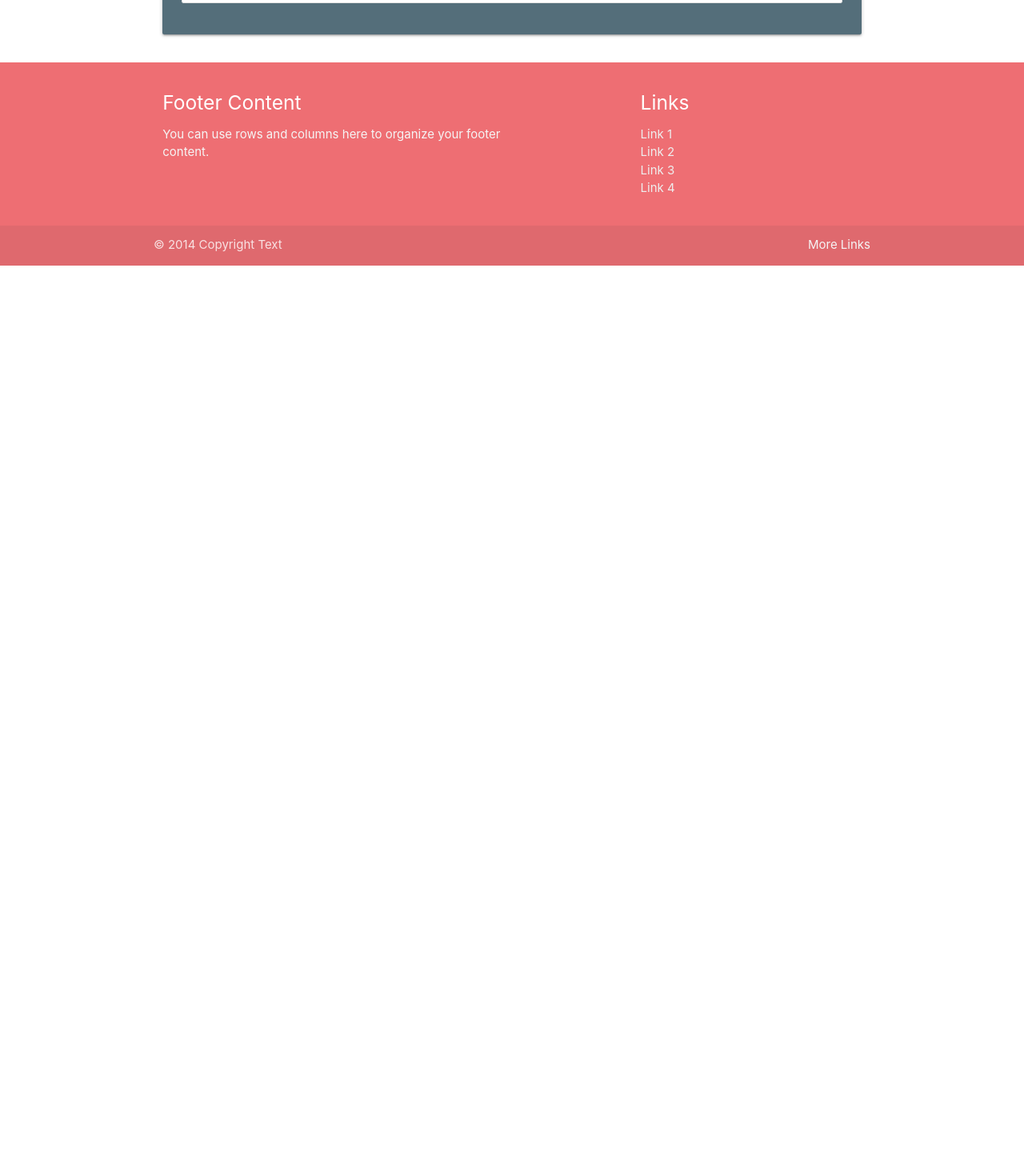
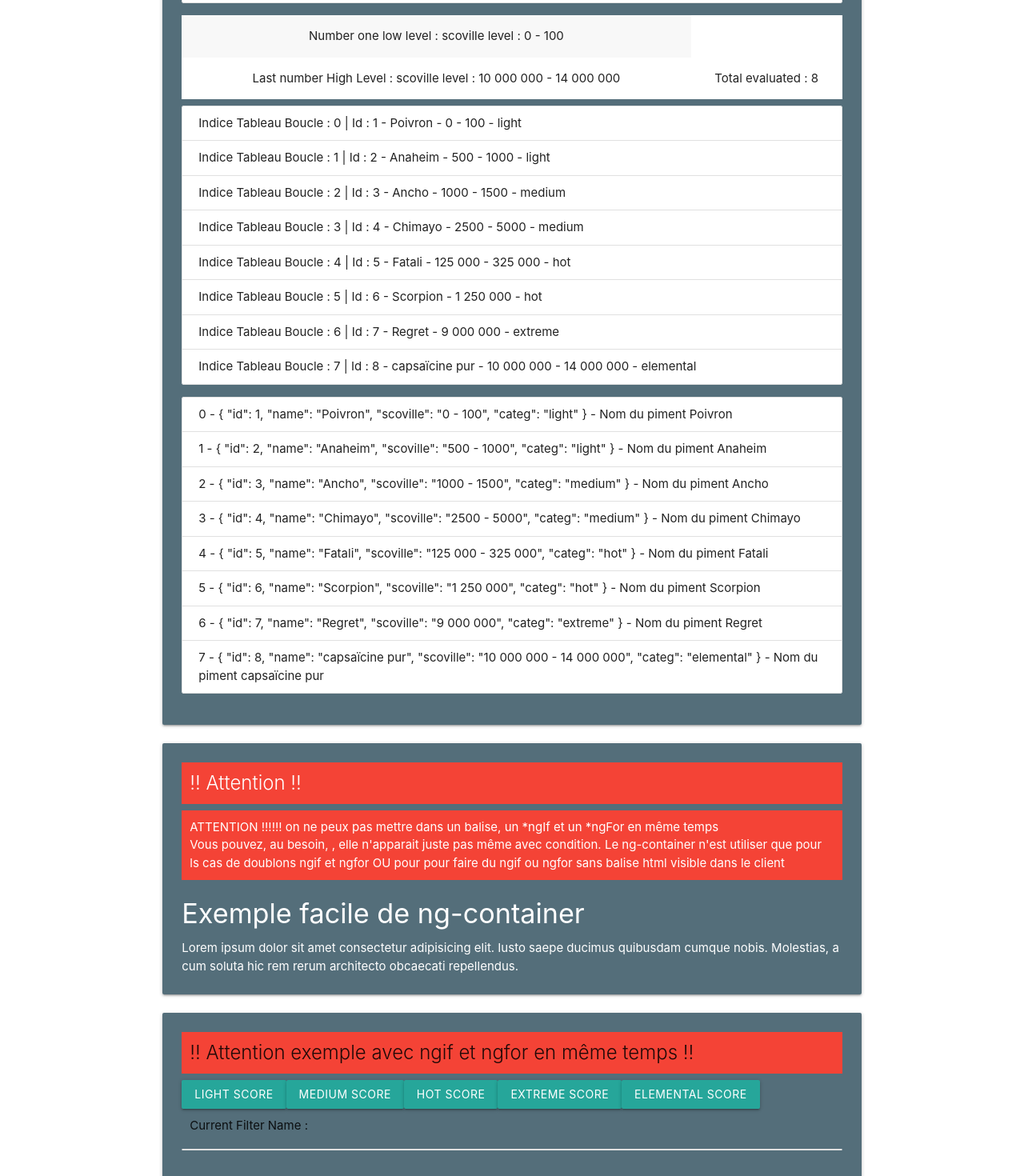
Before and after one commit to evengyl/Technofutur_dotnet_cyber_2_angular, an Angular app: page /directiveStruct3 in a window 1280 px wide. Shown: the part 900-2370 px from the top of the page at 80% size. Before the commit the page ends 1232 px from the top, so only its background shows below. Built offline with nearby package versions, Linux system fonts and the light colour scheme.

Commit message:
add end of structural directive

```diff
--- a/src/app/components/demos/directives-struct3/directives-struct3.component.html
+++ b/src/app/components/demos/directives-struct3/directives-struct3.component.html
@@ -25,6 +25,7 @@
                     welcome back ! pignouf
                 </p>
 
+                <!-- le ng template doit être conditionner pour être rendu !-->
                 <ng-template #notLogged>
                     <p>Please login ! pignouf</p>
                 </ng-template>
@@ -36,11 +37,7 @@
         <div class="card blue-grey darken-1">
             <div class="card-content">
                 <span class="card-title">Le *ngFor</span>
-                <ul class="collection">
-                    <li class="collection-item" *ngFor="let piment of listPiments">
-                        {{ piment.name }} - {{ piment.scoville }} - {{ piment.categ}}
-                    </li>
-                    <!--
+                   <!--
                         <ul>
                         forOf(piment of listPiments)
                         {
@@ -48,6 +45,83 @@
                         }
                         </ul>
                     -->
+
+                    <!--Classique-->
+                <ul class="collection">
+                    <li class="collection-item" *ngFor="let piment of listPiments">
+                        {{ piment.name }} - {{ piment.scoville }} - {{ piment.categ}}
+                    </li>
+                </ul>
+
+                <!--Classique mais pratique pour les tableau html <table>-->
+                    <!-- pour les lecture de csv par exemple ou des excel-->
+                    <!-- pratique pour afficher le premier de la liste -->
+                    <!-- isLast pour le dernier-->
+                <table class="striped highlight centered white">
+                    <tbody>
+                        <tr *ngFor="let piment of listPiments; first as isFirst; last as isLast; count as counter">
+                            <td *ngIf="isFirst">Number one low level : scoville level : {{piment.scoville}}</td>
+                            <td *ngIf="isLast">Last number High Level : scoville level : {{piment.scoville}}</td>
+                            <td *ngIf="isLast">Total evaluated : {{ counter }} </td>
+                        </tr>
+                    </tbody>
+                </table>
+
+                <!--Classique mais pratique pour les tableau classique en json avec indice de array quand on a pas d'id-->
+                <ul class="collection">
+                    <li class="collection-item" *ngFor="let piment of listPiments; let i = index">
+                        Indice Tableau Boucle : {{i}} | Id : {{ piment.id }} - {{ piment.name }} - {{ piment.scoville }} - {{ piment.categ}}
+                    </li>
+                </ul>
+
+                <!-- pour les gros tableau de tableaux de tableaux etc... , assoc KVP-->
+                <ul class="collection">
+                    <li class="collection-item" *ngFor="let item of listPiments | keyvalue">
+                        {{ item.key }} - {{ item.value | json }} - Nom du piment {{ item.value.name}}
+                    </li>
+                </ul>
+
+            </div>
+        </div>
+    </div>
+
+    <div class="col s12">
+        <div class="card blue-grey darken-1">
+            <div class="card-content white-text">
+                <span class="card-title red p1">!! Attention !!</span>
+                <p class="red p1">
+                    ATTENTION !!!!!! on ne peux pas mettre dans un balise, un *ngIf et un *ngFor en même temps<br>
+            Vous pouvez, au besoin, <ng-container></ng-container>, elle n'apparait juste pas même avec condition.
+            Le ng-container n'est utiliser que pour ls cas de doublons ngif et ngfor OU pour pour faire du ngif ou ngfor sans balise html visible dans le client
+                </p>
+                <h4>Exemple facile de ng-container</h4>
+                <p>
+                    Lorem ipsum dolor sit amet consectetur adipisicing elit. Iusto saepe ducimus quibusdam cumque nobis.
+                    Molestias, <ng-container *ngIf="afficheBoutDeLorem">odio perferendis? Numquam, voluptatibus? Repellat, adipisci </ng-container>
+                    a cum soluta hic rem rerum architecto obcaecati repellendus.
+                </p>
+            </div>
+        </div>
+    </div>
+
+    <!-- exemple de doublon structurelle-->
+    <div class="col s12">
+        <div class="card blue-grey darken-1">
+            <div class="card-content">
+                <span class="card-title red p1">!! Attention exemple avec ngif et ngfor en même temps !!</span>
+
+                <button class="btn" (click)="setFilterName(button.value)" *ngFor="let button of listButtonsSorting">
+                    {{button.humanName}}
+                </button>
+
+                <p class="p1 blue-grey darken-1">Current Filter Name : {{ valueFilter }}</p>
+
+                <ul class="collection">
+                    <ng-container *ngFor="let piment of listPiments">
+                        <li class="collection-item" *ngIf="valueFilter != '' && piment.categ == valueFilter">
+                            {{ piment.name }} - {{ piment.scoville }} - {{ piment.categ}}
+                        </li>
+                    </ng-container>
                 </ul>
             </div>
         </div>
--- a/src/app/components/demos/directives-struct3/directives-struct3.component.ts
+++ b/src/app/components/demos/directives-struct3/directives-struct3.component.ts
@@ -9,6 +9,9 @@ export class DirectivesStruct3Component {
 
   public open : boolean = true
   public isConnect : boolean = false
+  public afficheBoutDeLorem : boolean = false
+
+  public valueFilter : string = ""
 
   public listPiments : any[] = [
     { id : 1, name : "Poivron", scoville : "0 - 100", categ : "light" },
@@ -21,6 +24,14 @@ export class DirectivesStruct3Component {
     { id : 8, name : "capsaïcine pur", scoville : "10 000 000 - 14 000 000", categ : "elemental" },
   ]
 
+  listButtonsSorting : any[] = [
+    { humanName : "Light score", value : "light" },
+    { humanName : "Medium score", value : "medium" },
+    { humanName : "Hot score", value : "hot" },
+    { humanName : "Extreme score", value : "extreme" },
+    { humanName : "Elemental score", value : "elemental" },
+  ]
+
   openCloseDesc(){
     this.open = !this.open
   }
@@ -28,4 +39,9 @@ export class DirectivesStruct3Component {
   connect(){
     this.isConnect = !this.isConnect
   }
+
+
+  setFilterName(valueFilter : string){
+    this.valueFilter = valueFilter
+  }
 }
--- a/src/styles.css
+++ b/src/styles.css
@@ -1 +1,17 @@
 /* You can add global styles to this file, and also import other style files */
+.p1{
+    padding:10px;
+}
+
+.p2{
+    padding:20px;
+}
+
+
+.m1{
+    margin:10px;
+}
+
+.m2{
+    margin:20px;
+}
```
